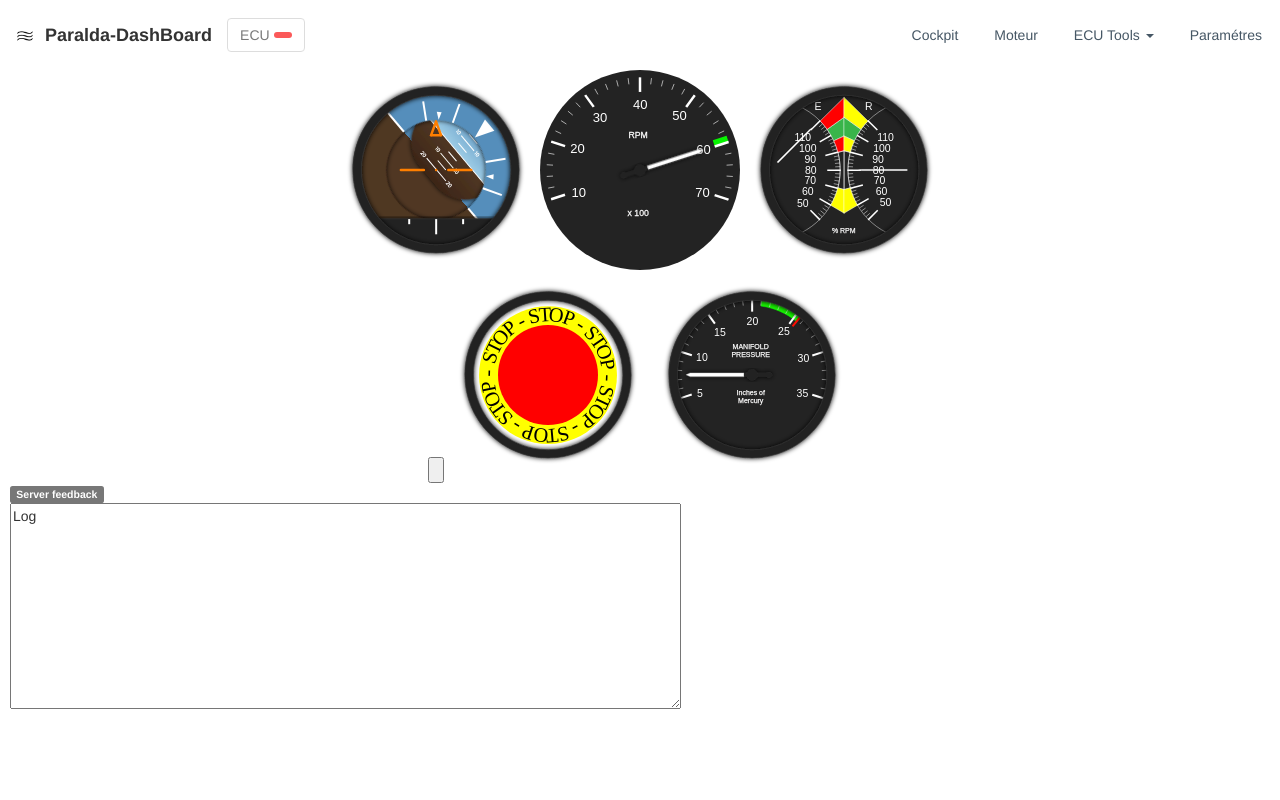
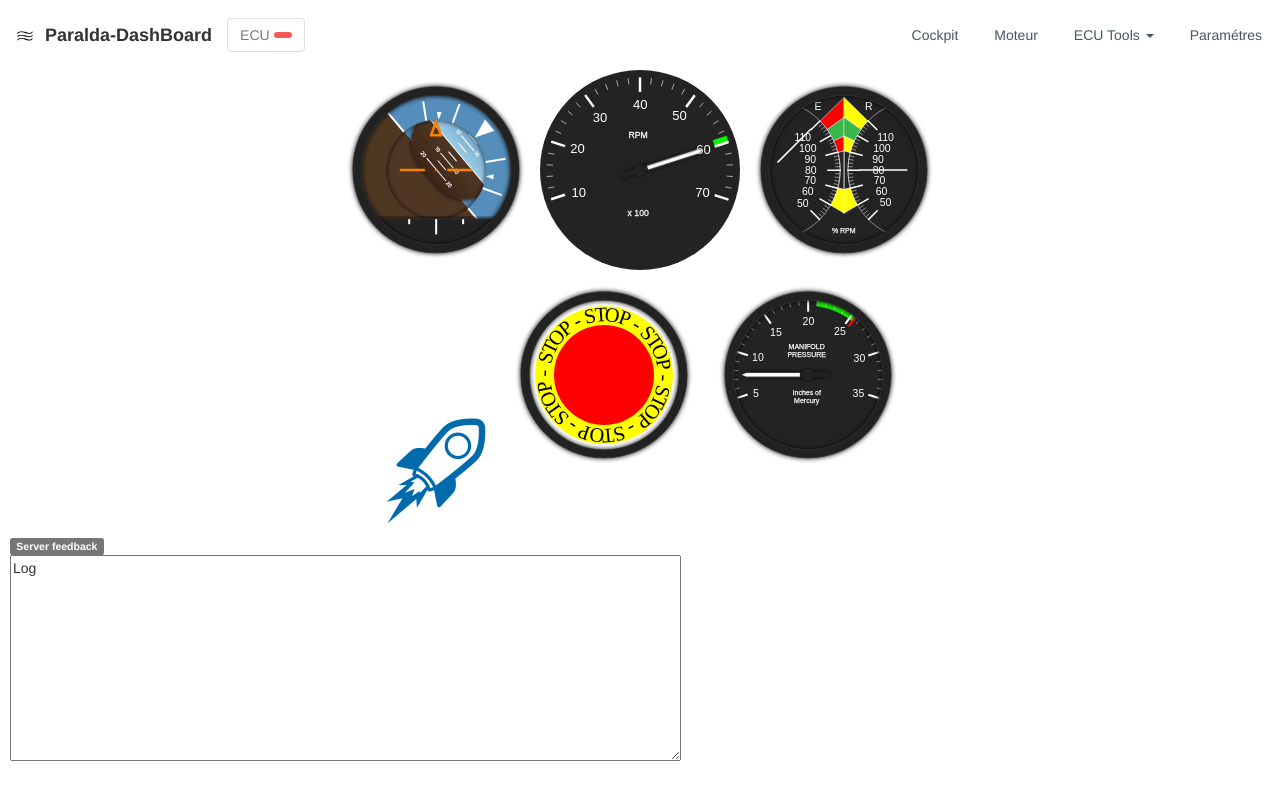
Before and after one commit to derfgallet/Paralda, a website: page html/cockpit.html in a window 1280 px wide. Drawn offline with Linux system fonts and the light colour scheme; no server answers.

Commit message:
Fourth Talk and counting ...

```diff
--- a/html/cockpit.html
+++ b/html/cockpit.html
@@ -126,7 +126,7 @@
         </div>
         <div>
             <span id="Ignition">
-                <input type="button" src="./img/starter.png" onmousedown="Ignite();" onmouseup="StopIgnite();" ontouchstart="Ignite();" ontouchend="StopIgnite();"/>
+               <img src="./img/starter.png" onmousedown="Ignite();" onmouseup="StopIgnite();" ontouchstart="Ignite();" ontouchend="StopIgnite();"/>
             </span>
             <span id="Emergency" onclick="EmergencyHit();"></span>
             <span id="altimeter"></span>
```
